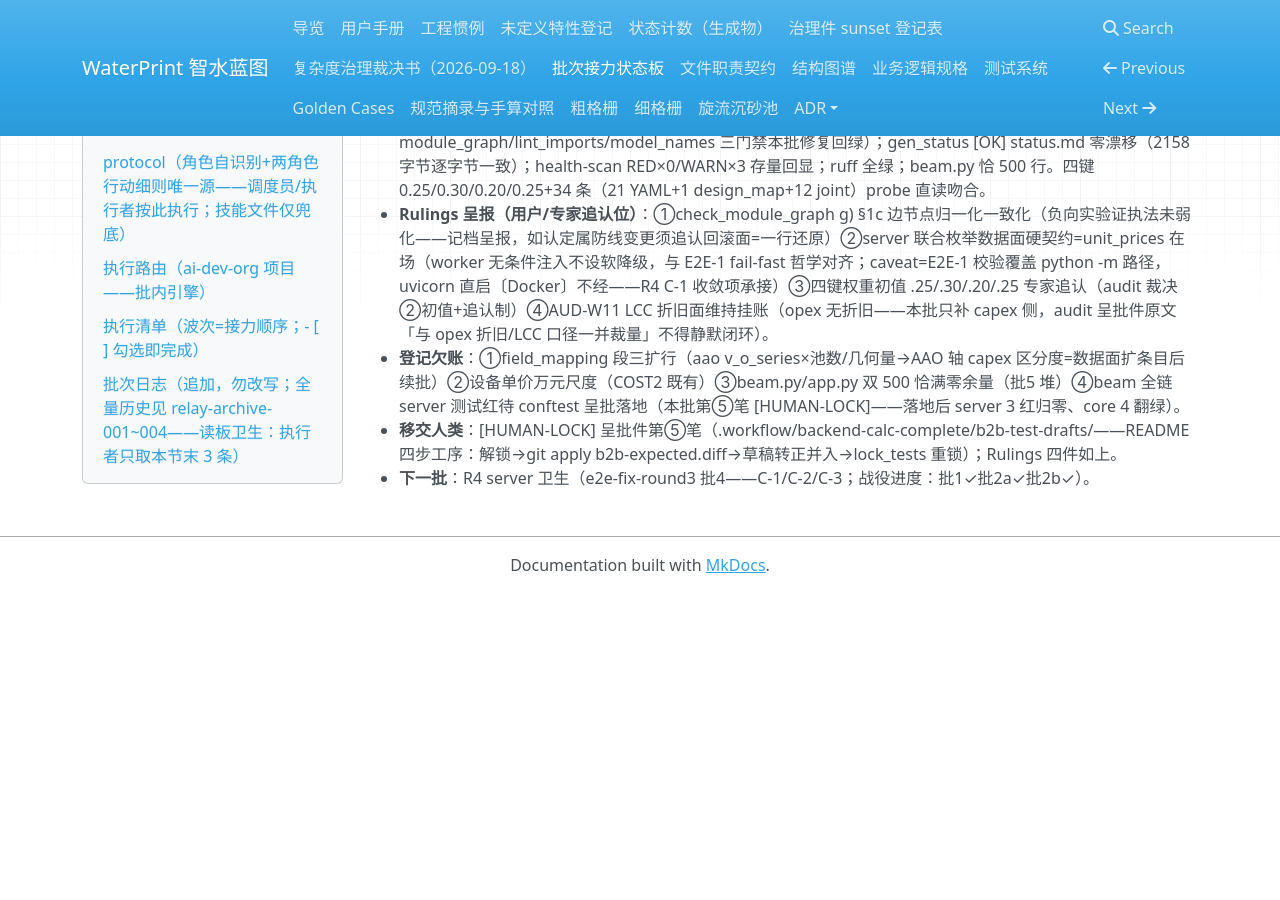
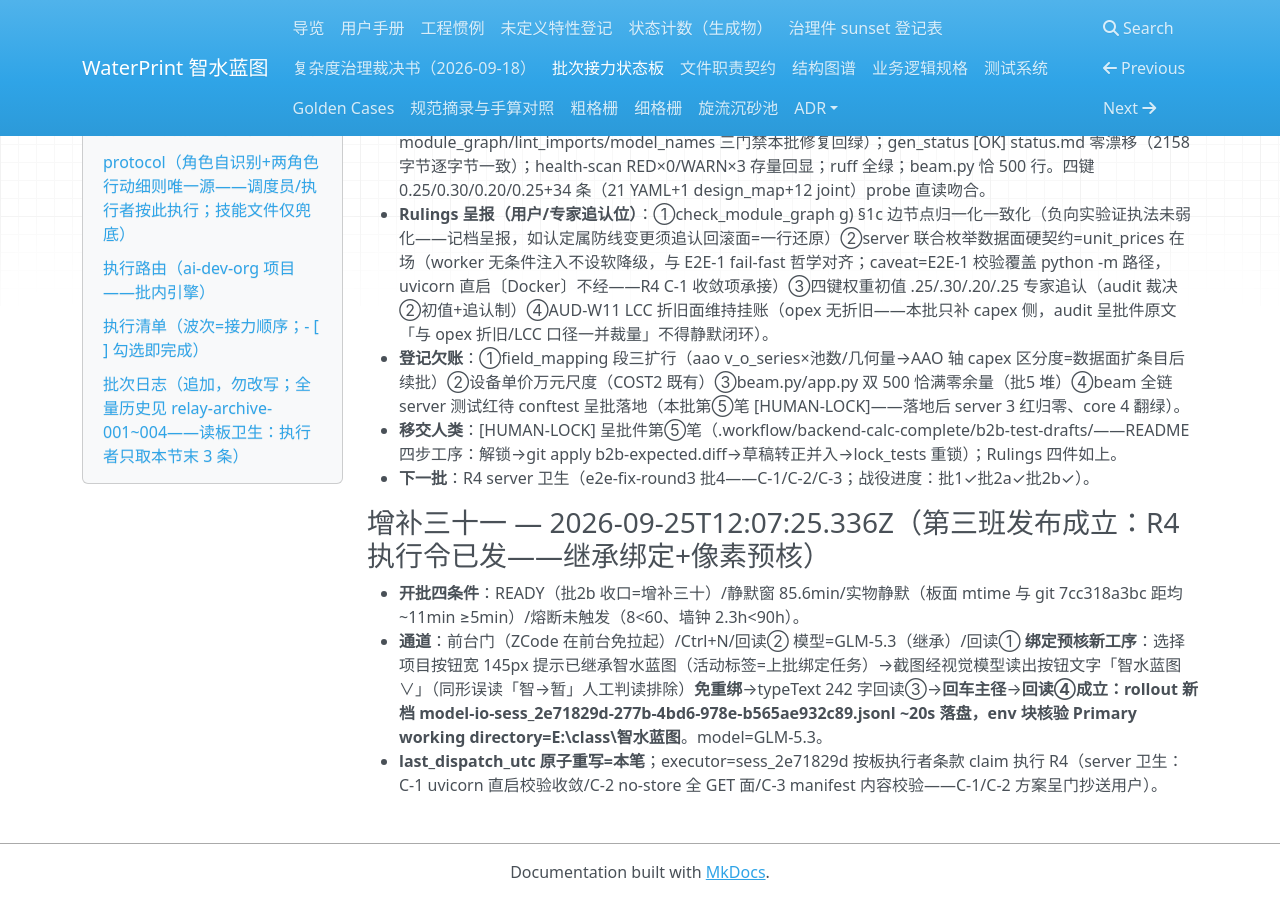
Before and after one commit to yyx20040712/waterprint, an MkDocs documentation site: the page built from docs/handoff/relay.md, in a window 1280 px wide and 900 px high, scrolled down 15951 px. Built offline with MkDocs 1.6.1, drawn with Linux system fonts in a browser that asks for light colours; nearby versions of some CDN libraries; before the commit the page ends 16544 px from its top, so only the background shows below that; some of the changed text lies outside the part shown.

Commit message:
接力板增补三十一：第三班发布成立——R4 执行令经继承绑定（像素预核智水蓝图）通道发出，回读④+env 核验 sess_2e71829d

```diff
--- a/docs/handoff/relay.md
+++ b/docs/handoff/relay.md
@@ -20,13 +20,13 @@
 - poll_interval_min: 10
 - fire_budget_min: 120
 - last_dispatch: 2026-09-19T11:14:24+08:00
-- heartbeat_utc: 2026-09-25T11:52:43.000Z <!-- 批2b 收口刷新 -->
-- claim: -
+- heartbeat_utc: 2026-09-25T12:07:35.000Z <!-- R4 claim 刷新 -->
+- claim: executor-r4-20260925T120735Z
 - no_progress_count: 0 <!-- 2026-09-25 新排程重置（原 1=B4-5 用户门控非系统性卡死） -->
 - checked_total: 38 <!-- 2026-09-25 增补二十五：27−1（B4-5 拆分）+12（第五波 R3/批2b/R4/批2d/R5/批3.5/批5/⑤a/批2c/批3a/批3b/⑤b） -->
 - checked_done: 28 <!-- 2026-09-25 R3 收口 26→27（第五波 1/12） -->
 - protocol_rev: 4 <!-- 2026-09-25 上下文分工批原位升版 rev2→4（用户裁决：调度员纯调度零技能加载/执行者读板+自载 ai-dev-org）；旧值 2 -->
-- last_dispatch_utc: 2026-09-25T10:40:08.845Z <!-- 2026-09-25 第二班发布成立（回读④+绑定核验：sess_01aebe70 env 块 Primary working directory=E:\class\智水蓝图；~30s 落盘）；旧值 2026-09-25T09:49:41.529Z（换防首班） -->
+- last_dispatch_utc: 2026-09-25T12:07:25.336Z <!-- 2026-09-25 第三班发布成立（回读④+绑定核验：sess_2e71829d env 块 Primary working directory=E:\class\智水蓝图；~20s 落盘）；旧值 2026-09-25T10:40:08.845Z（第二班批2b） -->
 - relay_started_utc: 2026-09-25T09:46:25.615Z <!-- 2026-09-25 rev4 换防重置（熔断墙钟基准）；旧值 2026-09-24T17:44:23.011Z -->
 - batch_count: 8 <!-- R3 收口 +1（上限 60） -->
 - max_batches: 60
@@ -308,3 +308,9 @@
 - **登记欠账**：①field_mapping 段三扩行（aao v_o_series×池数/几何量→AAO 轴 capex 区分度=数据面扩条目后续批）②设备单价万元尺度（COST2 既有）③beam.py/app.py 双 500 恰满零余量（批5 堆）④beam 全链 server 测试红待 conftest 呈批落地（本批第⑤笔 [HUMAN-LOCK]——落地后 server 3 红归零、core 4 翻绿）。
 - **移交人类**：[HUMAN-LOCK] 呈批件第⑤笔（.workflow/backend-calc-complete/b2b-test-drafts/——README 四步工序：解锁→git apply b2b-expected.diff→草稿转正并入→lock_tests 重锁）；Rulings 四件如上。
 - **下一批**：R4 server 卫生（e2e-fix-round3 批4——C-1/C-2/C-3；战役进度：批1✓批2a✓批2b✓）。
+
+### 增补三十一 — 2026-09-25T12:07:25.336Z（第三班发布成立：R4 执行令已发——继承绑定+像素预核）
+
+- **开批四条件**：READY（批2b 收口=增补三十）/静默窗 85.6min/实物静默（板面 mtime 与 git 7cc318a3bc 距均 ~11min ≥5min）/熔断未触发（8<60、墙钟 2.3h<90h）。
+- **通道**：前台门（ZCode 在前台免拉起）/Ctrl+N/回读② 模型=GLM-5.3（继承）/回读① **绑定预核新工序**：选择项目按钮宽 145px 提示已继承智水蓝图（活动标签=上批绑定任务）→截图经视觉模型读出按钮文字「智水蓝图 ∨」（同形误读「智→暂」人工判读排除）**免重绑**→typeText 242 字回读③→**回车主径**→**回读④成立：rollout 新档 model-io-sess_2e71829d-277b-4bd6-978e-b565ae932c89.jsonl ~20s 落盘，env 块核验 Primary working directory=E:\class\智水蓝图**。model=GLM-5.3。
+- **last_dispatch_utc 原子重写=本笔**；executor=sess_2e71829d 按板执行者条款 claim 执行 R4（server 卫生：C-1 uvicorn 直启校验收敛/C-2 no-store 全 GET 面/C-3 manifest 内容校验——C-1/C-2 方案呈门抄送用户）。
```
Also changed, not shown: other parts of docs/handoff/relay.md (+1 -1 lines).
